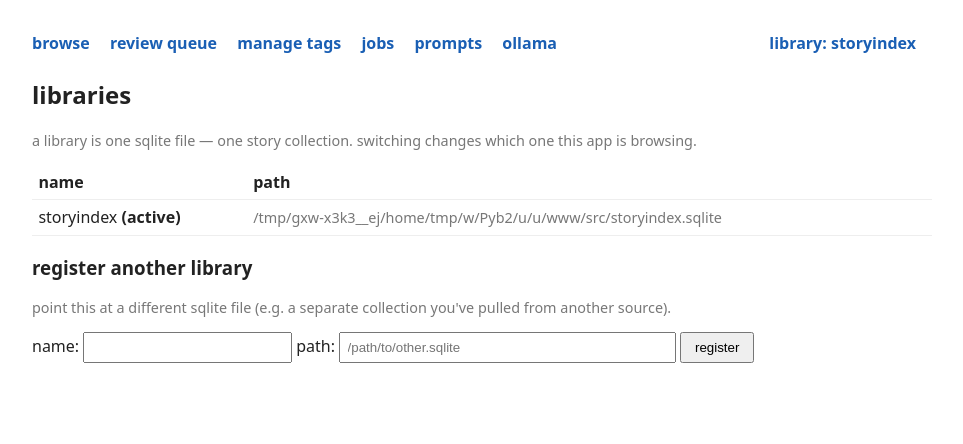
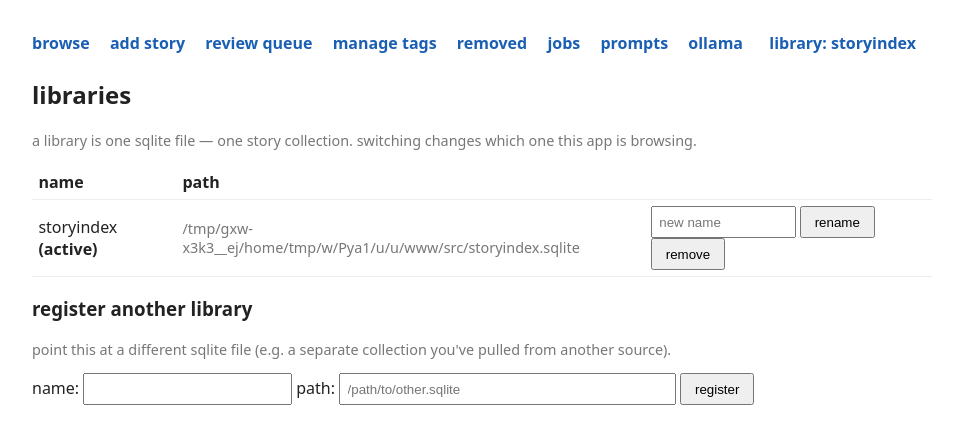
Before and after one commit to randyau/storyindex, a Flask app: page /libraries in a window 1280 px wide. Shown: the top 444 px of the page, without its empty margins (158-1121 px from the left). Run offline with Flask 3, Linux system fonts and the light colour scheme.

Commit message:
Fill CRUD/usability gaps: manual story entry, removed-stories list, author browsing, tag delete, library rename/remove, onboarding nudge
Non-coder gaps closed:
- soft-removed stories were previously only recoverable by URL; added
  a /stories/removed list with one-click restore
- every story previously had to come through a parser; added a
  "paste in a story" form at /stories/new
- tags.html could rename/merge but not delete a tag outright
- libraries could be added/switched but not renamed or forgotten
- new/empty libraries showed a bare "no stories" with no next step

Also added /author/<name> so "by Jane Doe" on a story page is
clickable, not just the "more by this author" list on that one story.

```diff
--- a/src/storyindex/app.py
+++ b/src/storyindex/app.py
@@ -139,6 +139,42 @@ def story_detail(story_id: str):
         story=story, parts=parts, tags=tags, site_tags=site_tags, tag_names=tag_names,
         prompts=prompts, more_by_author=more_by_author,
     )
+
+
+@app.route("/stories/removed")
+def removed_stories():
+    conn = get_db()
+    stories = db.list_removed_stories(conn)
+    return render_template("removed_stories.html", stories=stories)
+
+
+@app.route("/stories/new", methods=["GET", "POST"])
+def new_story():
+    if request.method == "GET":
+        return render_template("new_story.html")
+    conn = get_db()
+    title = request.form.get("title", "").strip()
+    author = request.form.get("author", "").strip()
+    body_text = request.form.get("body_text", "").strip()
+    if not title or not body_text:
+        return render_template(
+            "new_story.html", error="title and story text are required",
+            title=title, author=author, body_text=body_text,
+        )
+    import hashlib
+    import uuid
+
+    story_id = hashlib.sha1(f"manual-{uuid.uuid4()}".encode("utf-8")).hexdigest()
+    db.create_manual_story(conn, story_id, title, author or "Unknown", body_text, _now())
+    conn.commit()
+    return redirect(url_for("story_detail", story_id=story_id))
+
+
+@app.route("/author/<path:author>")
+def author_detail(author: str):
+    conn = get_db()
+    stories = db.stories_for_author(conn, author)
+    return render_template("author.html", author=author, stories=stories)
 
 
 @app.route("/story/<story_id>/remove", methods=["POST"])
@@ -450,6 +486,30 @@ def switch_library():
     return redirect(url_for("index"))
 
 
+@app.route("/libraries/remove", methods=["POST"])
+def remove_library():
+    name = request.form.get("name", "").strip()
+    data = libraries.load(_libraries_path())
+    if name in data["libraries"]:
+        libraries.unregister(name, _libraries_path())
+        data = libraries.load(_libraries_path())
+        if data.get("active"):
+            app.config["DB_PATH"] = Path(data["libraries"][data["active"]])
+    return redirect(url_for("libraries_list"))
+
+
+@app.route("/libraries/rename", methods=["POST"])
+def rename_library_route():
+    old_name = request.form.get("old_name", "").strip()
+    new_name = request.form.get("new_name", "").strip()
+    if old_name and new_name:
+        try:
+            libraries.rename_library(old_name, new_name, _libraries_path())
+        except KeyError:
+            pass
+    return redirect(url_for("libraries_list"))
+
+
 @app.route("/tags")
 def tags_admin():
     conn = get_db()
@@ -466,6 +526,14 @@ def rename_tag(tag_id: int):
         db.rename_tag(conn, tag_id, new_name)
         conn.commit()
     return redirect(url_for("tags_admin"))
+
+@app.route("/tags/<int:tag_id>/delete", methods=["POST"])
+def delete_tag_route(tag_id: int):
+    conn = get_db()
+    db.delete_tag(conn, tag_id)
+    conn.commit()
+    return redirect(url_for("tags_admin"))
+
 
 @app.route("/tags/merge", methods=["POST"])
 def merge_tags():
--- a/src/storyindex/db.py
+++ b/src/storyindex/db.py
@@ -737,6 +737,17 @@ def _now_iso() -> str:
     return datetime.datetime.utcnow().isoformat() + "Z"
 
 
+def list_removed_stories(conn: sqlite3.Connection, limit: int = 100) -> list[sqlite3.Row]:
+    conn.row_factory = sqlite3.Row
+    rows = conn.execute(
+        "SELECT id, title, author, removed_at FROM stories "
+        "WHERE status = 'removed' ORDER BY removed_at DESC LIMIT ?",
+        (limit,),
+    ).fetchall()
+    conn.row_factory = None
+    return rows
+
+
 def stories_by_author(
     conn: sqlite3.Connection, author: str, exclude_group_id: str, limit: int = 10
 ) -> list[sqlite3.Row]:
@@ -755,6 +766,56 @@ def stories_by_author(
     ).fetchall()
     conn.row_factory = None
     return rows
+
+
+def create_manual_story(
+    conn: sqlite3.Connection, story_id: str, title: str, author: str, body_text: str, ingested_at: str
+) -> None:
+    """A story typed/pasted straight into the UI, no parser involved.
+    group_id/source_relpath/content_hash still need real values (other
+    code assumes they exist) so we use the story's own id as a
+    standalone group and 'manual-entry' as a recognizable relpath."""
+    conn.execute(
+        """
+        INSERT INTO stories
+            (id, group_id, part_index, title, author, body_text,
+             source_relpath, content_hash, ingested_at)
+        VALUES (?, ?, 0, ?, ?, ?, 'manual-entry', ?, ?)
+        """,
+        (story_id, story_id, title, author, body_text, _sha1(body_text), ingested_at),
+    )
+
+
+def _sha1(text: str) -> str:
+    import hashlib
+
+    return hashlib.sha1(text.encode("utf-8")).hexdigest()
+
+
+def stories_for_author(conn: sqlite3.Connection, author: str) -> list[sqlite3.Row]:
+    """Every story/part by this exact author name, for a dedicated browse
+    page (unlike stories_by_author, this doesn't exclude any group)."""
+    conn.row_factory = sqlite3.Row
+    rows = conn.execute(
+        """
+        SELECT id, group_id, part_index, title, author
+        FROM stories
+        WHERE author = ? AND status = 'active'
+        ORDER BY title ASC, part_index ASC
+        """,
+        (author,),
+    ).fetchall()
+    conn.row_factory = None
+    return rows
+
+
+def delete_tag(conn: sqlite3.Connection, tag_id: int) -> None:
+    """Removes the tag and every story's link to it. Leaves tag_candidates
+    (pre-clustering raw text, a separate pipeline stage) untouched, so a
+    later clustering pass can still re-propose it if it's genuinely
+    common — this only removes the curated tag, not the model's opinion."""
+    conn.execute("DELETE FROM story_tags WHERE tag_id = ?", (tag_id,))
+    conn.execute("DELETE FROM tags WHERE id = ?", (tag_id,))
 
 
 def rename_tag(conn: sqlite3.Connection, tag_id: int, new_name: str) -> None:
--- a/src/storyindex/libraries.py
+++ b/src/storyindex/libraries.py
@@ -57,6 +57,30 @@ def set_active(name: str, config_path: Path = DEFAULT_CONFIG_PATH) -> dict:
     return data
 
 
+def unregister(name: str, config_path: Path = DEFAULT_CONFIG_PATH) -> dict:
+    """Forgets a library (does not touch its sqlite file on disk — this
+    only removes it from the switcher). Clears `active` if it was the
+    active one; the caller is responsible for picking a new active
+    library before the next request that needs one."""
+    data = load(config_path)
+    data["libraries"].pop(name, None)
+    if data["active"] == name:
+        data["active"] = next(iter(data["libraries"]), None)
+    save(data, config_path)
+    return data
+
+
+def rename_library(old_name: str, new_name: str, config_path: Path = DEFAULT_CONFIG_PATH) -> dict:
+    data = load(config_path)
+    if old_name not in data["libraries"]:
+        raise KeyError(f"no such library: {old_name!r}")
+    data["libraries"][new_name] = data["libraries"].pop(old_name)
+    if data["active"] == old_name:
+        data["active"] = new_name
+    save(data, config_path)
+    return data
+
+
 def ensure_registered_and_active(name: str, db_path: str, config_path: Path = DEFAULT_CONFIG_PATH) -> None:
     """Bootstrap: called at app startup with the --db path. Registers it
     under `name` if not already known, and makes it active if nothing else
--- a/src/storyindex/templates/base.html
+++ b/src/storyindex/templates/base.html
@@ -27,8 +27,10 @@
 <body>
 <nav>
   <a href="{{ url_for('index') }}">browse</a>
+  <a href="{{ url_for('new_story') }}">add story</a>
   <a href="{{ url_for('review_queue') }}">review queue</a>
   <a href="{{ url_for('tags_admin') }}">manage tags</a>
+  <a href="{{ url_for('removed_stories') }}">removed</a>
   <a href="{{ url_for('jobs_list') }}">jobs</a>
   <a href="{{ url_for('prompts_list') }}">prompts</a>
   <a href="{{ url_for('ollama_status') }}">ollama</a>
--- a/src/storyindex/templates/index.html
+++ b/src/storyindex/templates/index.html
@@ -8,6 +8,12 @@
 
 {% if pending_review %}
 <p class="muted"><a href="{{ url_for('review_queue') }}">{{ pending_review }} stor{{ 'y' if pending_review == 1 else 'ies' }} with tags awaiting review</a></p>
+{% endif %}
+
+{% if not q and not stories and page == 1 %}
+<p>This library is empty. <a href="{{ url_for('jobs_list') }}">Sync a folder of stories from disk</a> (no
+coding required — a "no adapter needed" mode is available), or
+<a href="{{ url_for('new_story') }}">add one story by hand</a> to get started.</p>
 {% endif %}
 
 <h2>tags</h2>
--- a/src/storyindex/templates/libraries.html
+++ b/src/storyindex/templates/libraries.html
@@ -17,6 +17,15 @@
       <input type="submit" value="switch">
     </form>
     {% endif %}
+    <form method="post" action="{{ url_for('rename_library_route') }}" style="display:inline">
+      <input type="hidden" name="old_name" value="{{ name }}">
+      <input type="text" name="new_name" placeholder="new name" style="width:8rem">
+      <input type="submit" value="rename">
+    </form>
+    <form method="post" action="{{ url_for('remove_library') }}" style="display:inline" onsubmit="return confirm('Forget library &quot;{{ name }}&quot;? Its sqlite file is not deleted, just removed from this list.')">
+      <input type="hidden" name="name" value="{{ name }}">
+      <button>remove</button>
+    </form>
   </td>
 </tr>
 {% else %}
--- a/src/storyindex/templates/story.html
+++ b/src/storyindex/templates/story.html
@@ -3,7 +3,7 @@
 {% block content %}
 <h2>{{ story['title'] }}</h2>
 <p class="muted">
-  by {{ story['author'] }}
+  by <a href="{{ url_for('author_detail', author=story['author']) }}">{{ story['author'] }}</a>
   {% if story['status'] == 'removed' %}
   · <strong>removed from the library</strong> ({{ story['removed_at'] }})
   <form method="post" action="{{ url_for('restore_story', story_id=story['id']) }}" style="display:inline"><button>restore</button></form>
```
Also changed, not shown: src/storyindex/templates/author.html (added, +15 -0 lines), src/storyindex/templates/new_story.html (added, +13 -0 lines), src/storyindex/templates/removed_stories.html (added, +23 -0 lines), src/storyindex/templates/tags.html (+7 -2 lines), tests/test_app_crud_gaps.py (added, +99 -0 lines), tests/test_crud_gaps.py (added, +69 -0 lines).
